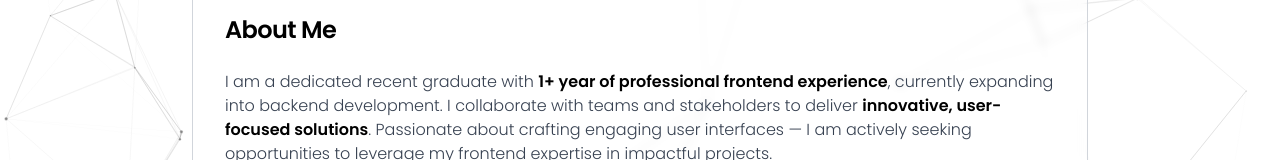
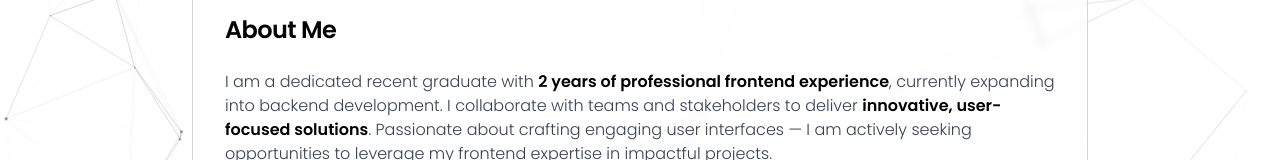
Before and after one commit to 1-arun/my-portfolio, a React (Vite) app: page / in a window 1280 px wide. Both pictures are taken after a click on the button "About". Shown: the part 339-499 px from the top of the page. Built offline with nearby package versions, Linux system fonts and the light colour scheme.

Commit message:
update in home section

```diff
--- a/src/sections/About.jsx
+++ b/src/sections/About.jsx
@@ -11,7 +11,7 @@ const About = () => {
   ];
 
   const stats = [
-    { number: "1+", label: "Years professional exp." },
+    { number: "2+", label: "Years professional exp." },
     { number: "Full", label: "Stack in progress" },
     { number: "MVP", label: "Mindset & delivery" },
   ];
@@ -24,7 +24,7 @@ const About = () => {
         <p className="text-xs sm:text-sm md:text-base text-gray-700 dark:text-gray-300 leading-relaxed font-light">
           I am a dedicated recent graduate with{" "}
           <span className="font-semibold text-black dark:text-white">
-            1+ year of professional frontend experience
+            2 years of professional frontend experience
           </span>
           , currently expanding into backend development. I collaborate with
           teams and stakeholders to deliver{" "}
```
